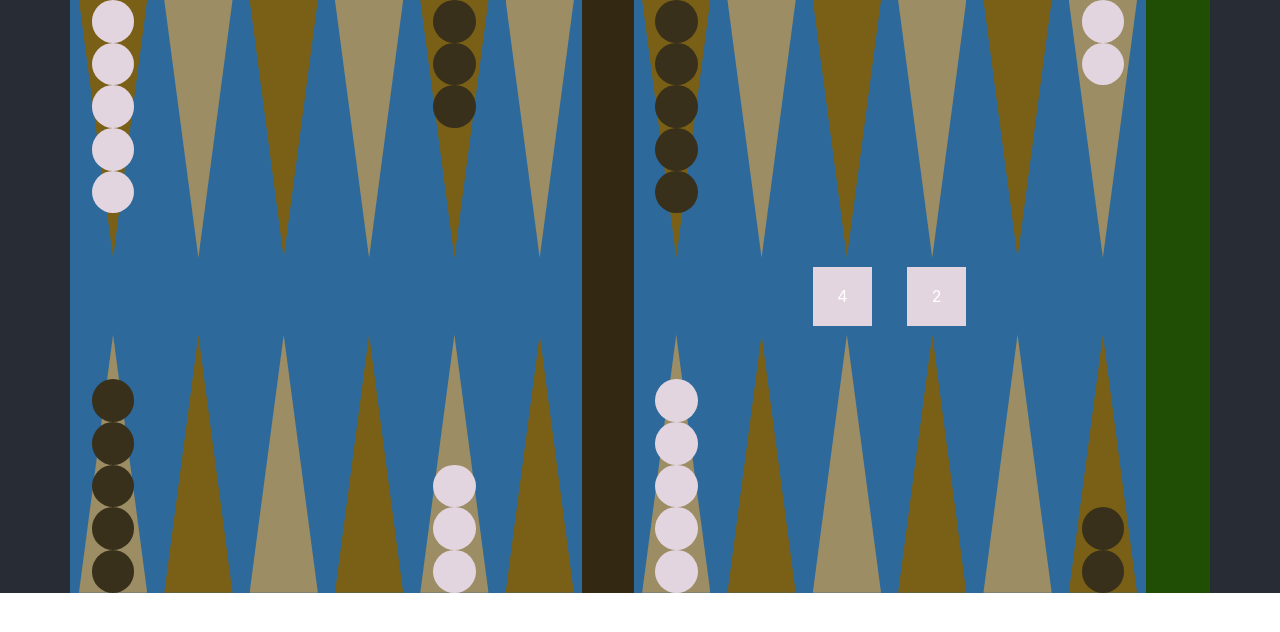
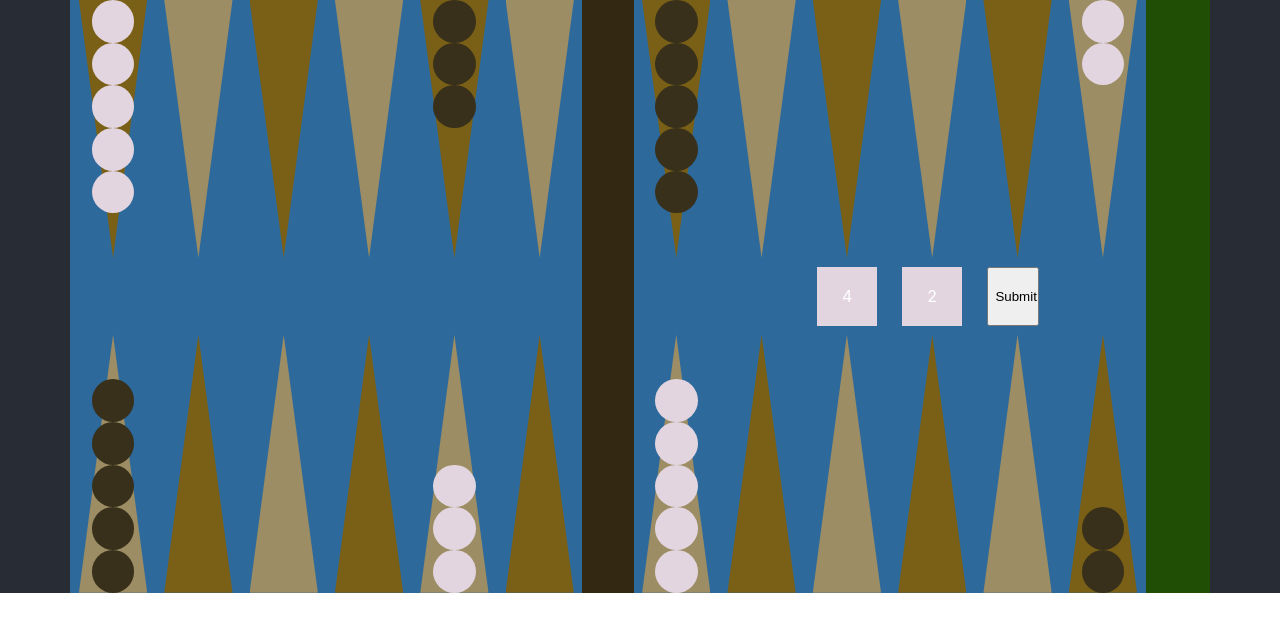
Before and after one commit to sam-swarr/backgammon, a React (Create React App) app: page / in a window 1280 px wide. Shown: the top 632 px of the page. Built offline with nearby package versions, Linux system fonts and the light colour scheme.

Commit message:
add undo button which resets provisional moves

```diff
--- a/src/App.css
+++ b/src/App.css
@@ -177,11 +177,10 @@
 .Dice {
   display: flex;
   height: 10%;
-  justify-content: space-between;
-  left: 35%;
+  justify-content: center;
   position: absolute;
   top: 45%;
-  width: 30%;
+  width: 100%;
   z-index: 3;
 }
 
@@ -190,8 +189,10 @@
   flex-direction: column;
   height: 100%;
   justify-content: center;
+  margin-left: 2.5%;
+  margin-right: 2.5%;
   text-align: center;
-  width: 38.6%;
+  width: 11.6%;
 }
 
 .Die.white {
@@ -201,3 +202,25 @@
 .Die.black {
   background-color: rgb(56, 48, 27);
 }
+
+.Submit-button-wrapper {
+  height: 100%;
+  margin-left: 2.5%;
+  width: 10%;
+}
+
+.Submit-button {
+  height: 100%;
+  width: 100%;
+}
+
+.Undo-button-wrapper {
+  height: 100%;
+  margin-right: 2.5%;
+  width: 10%;
+}
+
+.Undo-button {
+  height: 100%;
+  width: 100%;
+}
--- a/src/Dice.tsx
+++ b/src/Dice.tsx
@@ -1,16 +1,33 @@
 import cx from "classnames";
 import { FunctionComponent } from "react";
+
+import { useAppDispatch } from './store/hooks';
+import { clearProvisionalMoves } from './store/provisionalMovesSlice';
 
 import {Color} from './Types';
 
 type DiceProps = {
   currentPlayerColor: Color,
   diceValues: number[],
+  hasProvisionalMoves: boolean,
 };
 
-const Dice: FunctionComponent<DiceProps> = ({ currentPlayerColor, diceValues }: DiceProps) => {
+const Dice: FunctionComponent<DiceProps> = ({
+  currentPlayerColor,
+  diceValues,
+  hasProvisionalMoves,
+}: DiceProps) => {
+  const dispatch = useAppDispatch();
   return (
       <div className={"Dice"}>
+        <div className={"Undo-button-wrapper"}>
+          <button
+            className={"Undo-button"}
+            hidden={!hasProvisionalMoves}
+            onClick={() => {dispatch(clearProvisionalMoves())}}>
+            Undo
+          </button>
+        </div>
         <div className={cx("Die", {
           "white": currentPlayerColor === Color.White,
           "black": currentPlayerColor === Color.Black,
@@ -23,6 +40,11 @@ const Dice: FunctionComponent<DiceProps> = ({ currentPlayerColor, diceValues }:
         })}>
           {diceValues[1]}
         </div>
+        <div className={"Submit-button-wrapper"}>
+          <button className={"Submit-button"}>
+            Submit
+          </button>
+        </div>
       </div>
   );
 }
--- a/src/GameBoard.tsx
+++ b/src/GameBoard.tsx
@@ -214,7 +214,8 @@ const GameBoard: FunctionComponent<GameBoardProps> = ({
       <div className="Game-board-half">
         <Dice
           currentPlayerColor={currentPlayer === Player.One ? playerOneColor : playerTwoColor}
-          diceValues={dice} />
+          diceValues={dice}
+          hasProvisionalMoves={provisionalMoves.length > 0} />
         <div className="Game-board-quadrant top">
           {topRightPoints}
         </div>
```
